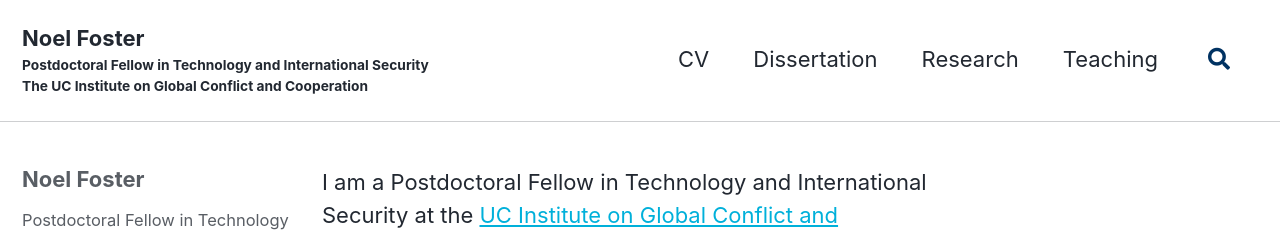
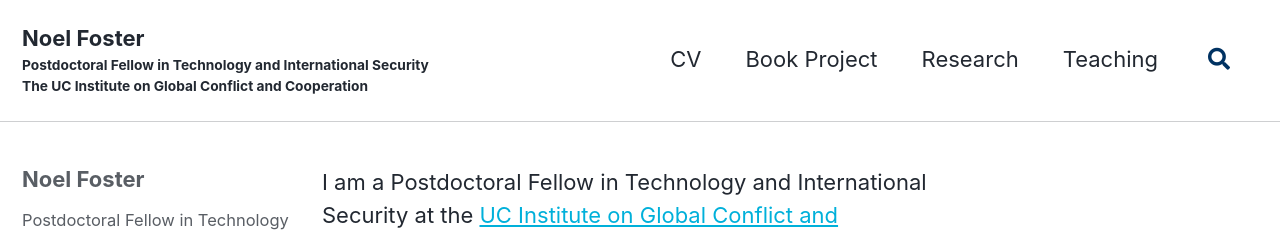
Before and after one commit to fosternt/fosternt.github.io, a Jekyll site: the page built from index.html, in a window 1280 px wide. Shown: the top 236 px of the page. Built offline with Jekyll 4.4.1, drawn with Linux system fonts in a browser that asks for light colours; cached includes are drawn as plain includes; the list of posts is cut into pages by our own code.

Commit message:
Update navigation.yml

```diff
--- a/_data/navigation.yml
+++ b/_data/navigation.yml
@@ -2,8 +2,8 @@
 main:
   - title: "CV"
     url: /cv/
-  - title: "Dissertation"
-    url: /dissertation/
+  - title: "Book Project"
+    url: /bookproject/
   - title: "Research"
     url: /research/
   - title: "Teaching"
```
